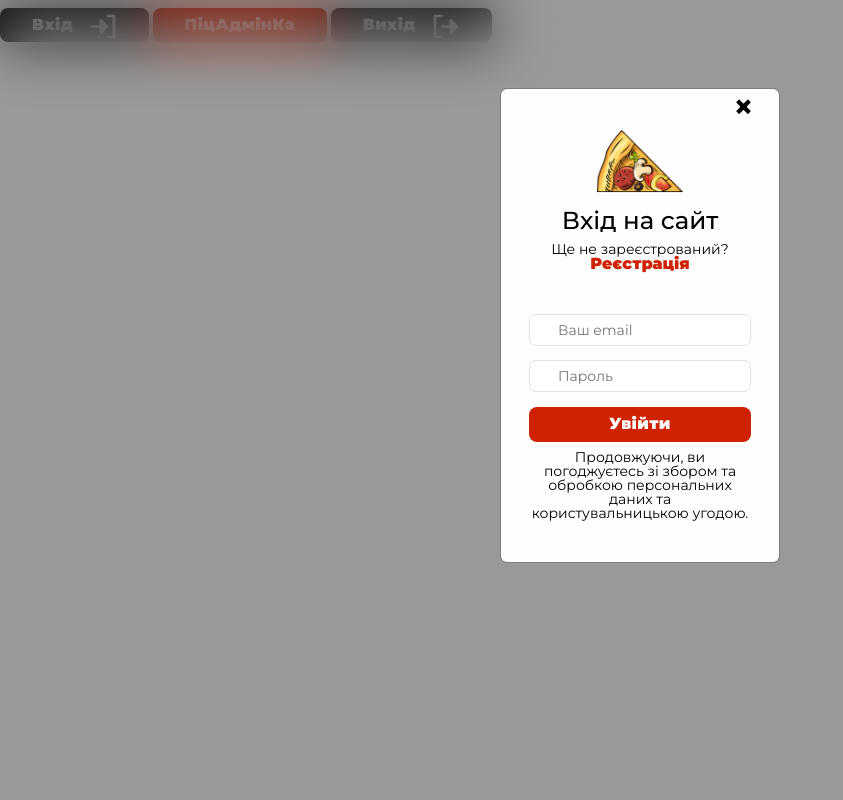
After one commit to tovar4i/popytsi, a PHP site: page /modal/login.php in a window 1280 px wide, after a click on "Вхід". The commit adds this page. Shown: the whole page, without its empty margins (0-843 px from the left). Run offline with PHP 8.4, Linux system fonts and the light colour scheme; some libraries are stand-ins or nearby versions; some web fonts are replaced.

Commit message:
button ENTER

```diff
--- /dev/null
+++ b/assets/css/modal.css
@@ -0,0 +1,200 @@
+.btnLog-in-out {
+    font-family: 'Montserrat';
+    font-style: normal;
+    font-weight: 800;
+    font-size: 16px;
+    letter-spacing: 0.02em;
+    background-color: #231F20;
+    color: #FFFFFF;
+    padding: 0.5em 2em;
+    margin: 0.5em auto;
+    border: none;
+    border-radius: 0.5em;
+    box-sizing: border-box;
+    box-shadow: none;
+    text-decoration: none;
+    text-align: center;
+    cursor: pointer;
+}
+.btnLog-in-out:hover {
+    background-color: #CF2203;
+}
+
+.btnLog-admin {
+        font-family: 'Montserrat';
+        font-style: normal;
+        font-weight: 800;
+        font-size: 16px;
+        letter-spacing: 0.02em;
+        background-color: #CF2203;
+        color: #FFFFFF;
+        padding: 0.5em 2em;
+        margin: 0.5em auto;
+        border: none;
+        border-radius: 0.5em;
+        box-sizing: border-box;
+        box-shadow: none;
+        text-decoration: none;
+        text-align: center;
+        cursor: pointer;
+    }
+
+
+.icon-sign-in {
+        background-image: url("/assets/icons/sign-in.svg");
+        width: 28px;
+        padding-left: 28px;
+        padding-top: 4px;
+        padding-bottom: 10px;
+        background-repeat: no-repeat;
+        color: #FFFFFF;
+        margin-left: 1em;
+    }
+
+.icon-sign-out {
+        background-image: url("/assets/icons/sign-out.svg");
+        width: 28px;
+        padding-left: 28px;
+        padding-top: 4px;
+        padding-bottom: 10px;
+        background-repeat: no-repeat;
+        color: #FFFFFF;
+        margin-left: 1em;
+    }
+
+
+
+/* The Modal (background) */
+.modal {
+    display: none;          /* Hidden by default */
+    position: fixed;        /* Stay in place */
+    z-index: 1;             /* Sit on top */
+    left: 0;
+    top: 0;
+    width: 100%;            /* Full width */
+    height: 100%;           /* Full height */
+    overflow: auto;         /* Enable scroll if needed */
+    background-color: rgb(0, 0, 0);         /* Fallback color */
+    background-color: rgba(0, 0, 0, 0.4);   /* Black w/ opacity */
+    backdrop-filter: blur(2em);
+    padding-top: 60px;
+}
+/* Modal Content/Box */
+.modal-content {
+    width: 20em;
+    background-color: #fefefe;
+    margin: 2em auto;           /* 15% from the top and centered */
+    border-radius: 0.5em;
+
+}
+
+/* The Close Button */
+.close {
+    /* Position it in the top right corner outside of the modal */
+    position: absolute;
+    right: 25px;
+    top: 0;
+    color: #000;
+    font-size: 35px;
+    font-weight: bold;
+}
+
+/* Close button on hover */
+.close:hover,
+.close:focus {
+    color: #CF2203;
+    cursor: pointer;
+}
+
+/* Add Zoom Animation */
+.animate {
+    -webkit-animation: animatezoom 0.6s;
+    animation: animatezoom 0.6s
+}
+
+@-webkit-keyframes animatezoom {
+    from {-webkit-transform: scale(0)}
+
+    to {-webkit-transform: scale(1)}
+}
+
+@keyframes animatezoom {
+    from {
+        transform: scale(0)
+    }
+
+    to {
+        transform: scale(1)
+    }
+}
+
+.notification {
+    padding-top: 0.5em;
+    color: #CF2203;
+}
+
+
+.modal-content a {
+    text-decoration: none;
+    font-family: 'Montserrat';
+    font-style: normal;
+    font-weight: 800;
+    font-size: 16px;
+    color: #CF2203;
+}
+
+/* Full-width inputs */
+input {
+    width: 100%;
+    display: inline-block;
+    padding: 0.5em 2em;
+    margin: 0.5em auto;
+    border: 1.5px solid #E2E2E9;
+    border-radius: 0.5em;
+    box-sizing: border-box;
+    text-decoration: none;
+    box-shadow: none;
+}
+
+/* Set a style for all buttons */
+.btnEnter {
+    width: 100%;
+    font-family: 'Montserrat';
+    font-style: normal;
+    font-weight: 800;
+    font-size: 16px;
+    letter-spacing: 0.02em;
+    background-color: #CF2203;
+    color: #FFFFFF;
+    padding: 0.5em 2em;
+    margin: 0.5em auto;
+    border: none;
+    border-radius: 0.5em;
+    box-sizing: border-box;
+    box-shadow: none;
+    text-decoration: none;
+    text-align: center;
+    cursor: pointer;
+}
+
+/* Add a hover effect for buttons */
+.btnEnter:hover {
+    opacity: 0.8;
+}
+
+/* Center the avatar image inside this container */
+.imgcontainer {
+    margin: 2em 0 1em 0;
+}
+
+/* Avatar image */
+img.logo-avatar {
+    width: 40%;
+}
+
+.modal-container {
+        padding: 2em;
+        justify-content: center;
+        align-items: center;
+            text-align: center;
+    }
--- a/assets/css/zerostyle.css
+++ b/assets/css/zerostyle.css
@@ -42,8 +42,6 @@ body {
     -ms-text-size-adjust: 100%;
     -moz-text-size-adjust: 100%;
     -webkit-text-size-adjust: 100%;
-    color: rgb(0, 0, 0);
-    background:#fff;
 }
 
 input,
@@ -82,6 +80,20 @@ img {
     vertical-align: top;
 }
 
+h1,h2,
+h3,h4,
+h5,h6 {
+
+}
+
+
+
+
+body {
+	line-height: 1;
+	color: rgb(0, 0, 0);
+    background:#fff;
+}
 .wrapper {
 	min-height: 100%;
 	overflow: hidden;
--- a/assets/js/burger.js
+++ /dev/null
@@ -1,5 +0,0 @@
-$(function() {
-    $('.burger').click(function(){
-        $('.menu').addClass('show-menu');
-    });
-});
--- a/assets/js/script.js
+++ b/assets/js/script.js
@@ -0,0 +1,19 @@
+// Get the modal
+var modal1 = document.getElementById('modalWindowLogin');
+
+// When the user clicks anywhere outside of the modal, close it
+window.onclick = function(event) {
+    if (event.target == modal) {
+        modal1.style.display = "none";
+    }
+}
+
+// Get the modal
+var modal2 = document.getElementById('modalWindowRegisret');
+
+// When the user clicks anywhere outside of the modal, close it
+window.onclick = function(event) {
+    if (event.target == modal) {
+        modal2style.display = "none";
+    }
+}
--- /dev/null
+++ b/modal/login.php
@@ -0,0 +1,59 @@
+<?php
+require($_SERVER['DOCUMENT_ROOT'] . "/partials/header.php");
+?>
+
+<!-- Button to open the modal login form -->
+<button class="btnLog-in-out" onclick="document.getElementById('modalWindowLogin').style.display='block'">Вхід  <i class="icon-sign-in"></i></button>
+<!-- Button for Admin -->
+<button class="btnLog-admin" onclick="window.location.href='/admin'">ПіцАдмінКа</button>
+<!-- Button for log-out -->
+<button class="btnLog-in-out" onclick="window.location.href='/modal/logout.php'">Вихід  <i class="icon-sign-out"></i></button>
+
+<!-- The Modal -->
+<div id="modalWindowLogin" class="modal">
+
+<!-- Modal Content -->
+<form action="#" class="modal-content animate" method="POST">
+    <span onclick="document.getElementById('modalWindowLogin').style.display='none'"
+class="close" title="">&times;</span>
+    <div class="modal-container">
+    <img src="../assets/icons/logo.png" class="logo-avatar">
+    <h3>Вхід на сайт</h3>
+    <p>Ще не зареєстрований?<br/><a href="/modal/register.php"> Реєстрація</a></p>
+
+    <div class="notification">
+        <p>
+            <!-- Если все поля заполненные
+            идёт сверка данных заполненных и тех что в базе данных
+            если совпадает - происходит авторизизация и начинается сессия пользователя в окне приложения-->
+            <?php
+            if(!empty($_POST)) {
+                $sql = "SELECT * FROM `users`
+                WHERE `email` = '" . $_POST['email'] . "'
+                AND `password` = '" . $_POST['password'] . "'
+                ";
+                $result = mysqli_query($conn, $sql);
+                $user = $result->fetch_assoc();
+                if($user) {
+                $_SESSION["user_id"] = $user['id'];
+                header("Location: /");
+                } else {
+                $_SESSION["user_id"] = null;
+                echo 'Заповніть вірно свої дані, <br> вказані при реєстрації!';
+                }
+            }
+            ?>
+        </p>
+    </div>
+
+    <input type="email" name="email" placeholder="Ваш email" required>
+    <input type="password" name="password" placeholder="Пароль" required>
+
+    <button class="btnEnter" type="submit">Увійти</button>
+    <p>Продовжуючи, ви погоджуєтесь зі збором та обробкою персональних даних та користувальницькою угодою.</p>
+    </div>
+</form>
+</div>
+<?php
+  require($_SERVER['DOCUMENT_ROOT'] . "/partials/footer.php");
+?>
--- a/input/logout.php
+++ b/modal/logout.php
@@ -4,8 +4,4 @@
     $_SESSION["user_id"] = NULL;
     header("Location: /");
   }
-
-
-
-
 ?>
--- a/partials/footer.php
+++ b/partials/footer.php
@@ -1,12 +1,12 @@
 <script src="assets/js/vendor/modernizr-3.11.2.min.js"></script>
-<!-- <script src="assets/js/vendor/jquery-3.6.0.min.js"></script> -->
+<script src="assets/js/vendor/jquery-3.6.0.min.js"></script>
 
 <script src="https://cdn.jsdelivr.net/npm/@popperjs/core@2.11.5/dist/umd/popper.min.js" integrity="sha384-Xe+8cL9oJa6tN/veChSP7q+mnSPaj5Bcu9mPX5F5xIGE0DVittaqT5lorf0EI7Vk" crossorigin="anonymous"></script>
 <script src="https://cdn.jsdelivr.net/npm/bootstrap@5.2.0/dist/js/bootstrap.min.js" integrity="sha384-ODmDIVzN+pFdexxHEHFBQH3/9/vQ9uori45z4JjnFsRydbmQbmL5t1tQ0culUzyK" crossorigin="anonymous"></script>
 
 <script src="assets/js/plugins.js"></script>
 <script src="assets/js/main.js"></script>
-
+<script src="/assets/js/script.js"></script>
 <!-- Google Analytics: change UA-XXXXX-Y to be your site's ID. -->
 <script>
     window.ga = function() {
--- a/partials/header.php
+++ b/partials/header.php
@@ -3,12 +3,12 @@
     session_start();
 ?>
 
-<!doctype html>
-<html class="no-js" lang="">
+<!DOCTYPE html>
+<html class="no-js" lang="ua">
 
 <head>
-    <meta charset="utf-8">
-    <title></title>
+    <meta charset="UTF-8">
+    <title>POPYTSI</title>
     <meta name="description" content="">
     <meta name="viewport" content="width=device-width, initial-scale=1">
 
@@ -26,6 +26,7 @@
 
     <link rel="stylesheet" href="assets/css/normalize.css">
     <link rel="stylesheet" href="assets/css/main.css">
+    <link rel="stylesheet" href="/assets/css/modal.css">
 
 
     <meta name="theme-color" content="#fafafa">
```
Also changed, not shown: assets/css/main.css (+1 -68 lines), assets/css/normalize.css (deleted, +0 -3 lines), index.php (renamed from index.html, +20 -62 lines), input/input.php (deleted, +0 -30 lines), input/register.php (deleted, +0 -61 lines), modal/register.php (added, +85 -0 lines), assets/icons/sign-in.svg (added), assets/icons/sign-out.svg (added).
